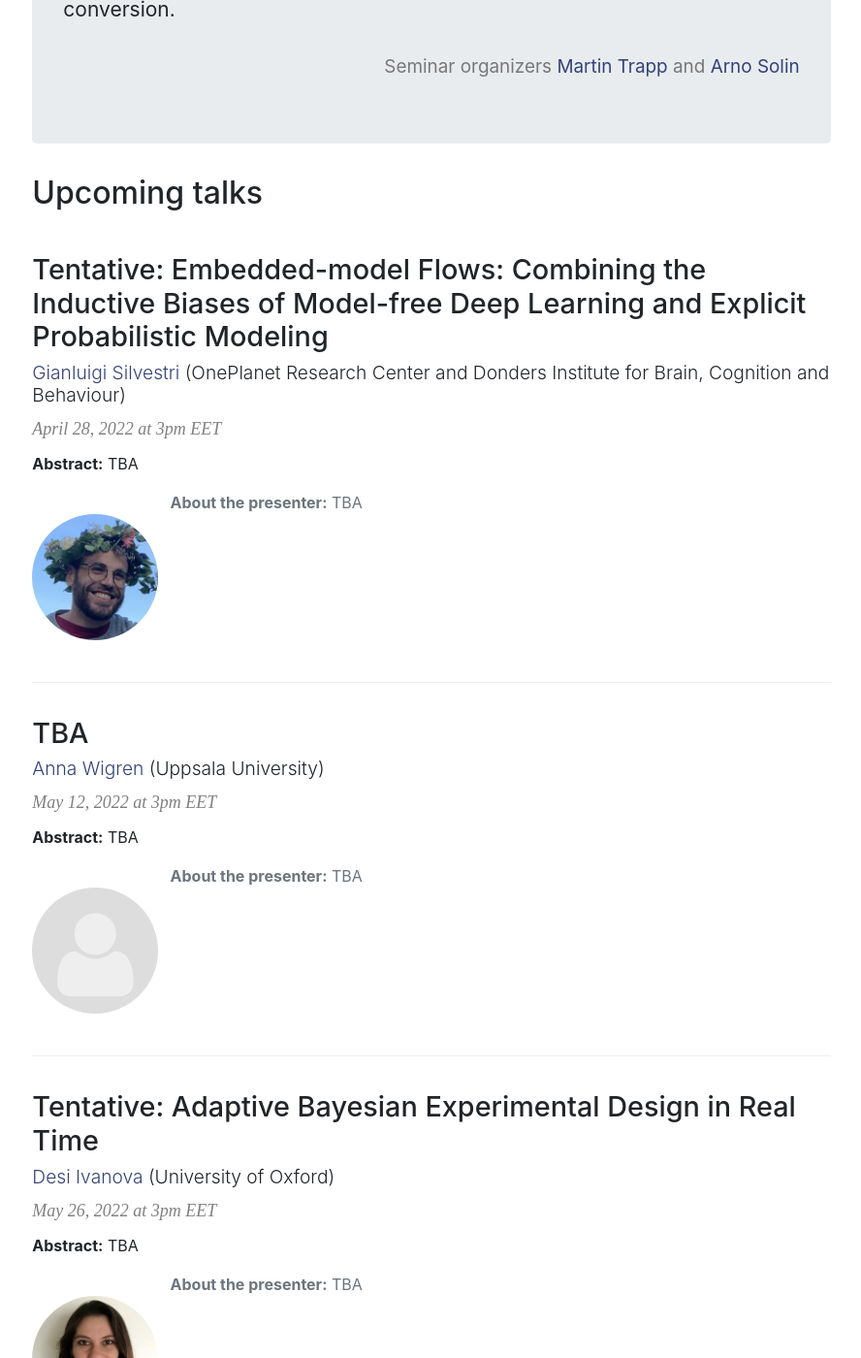
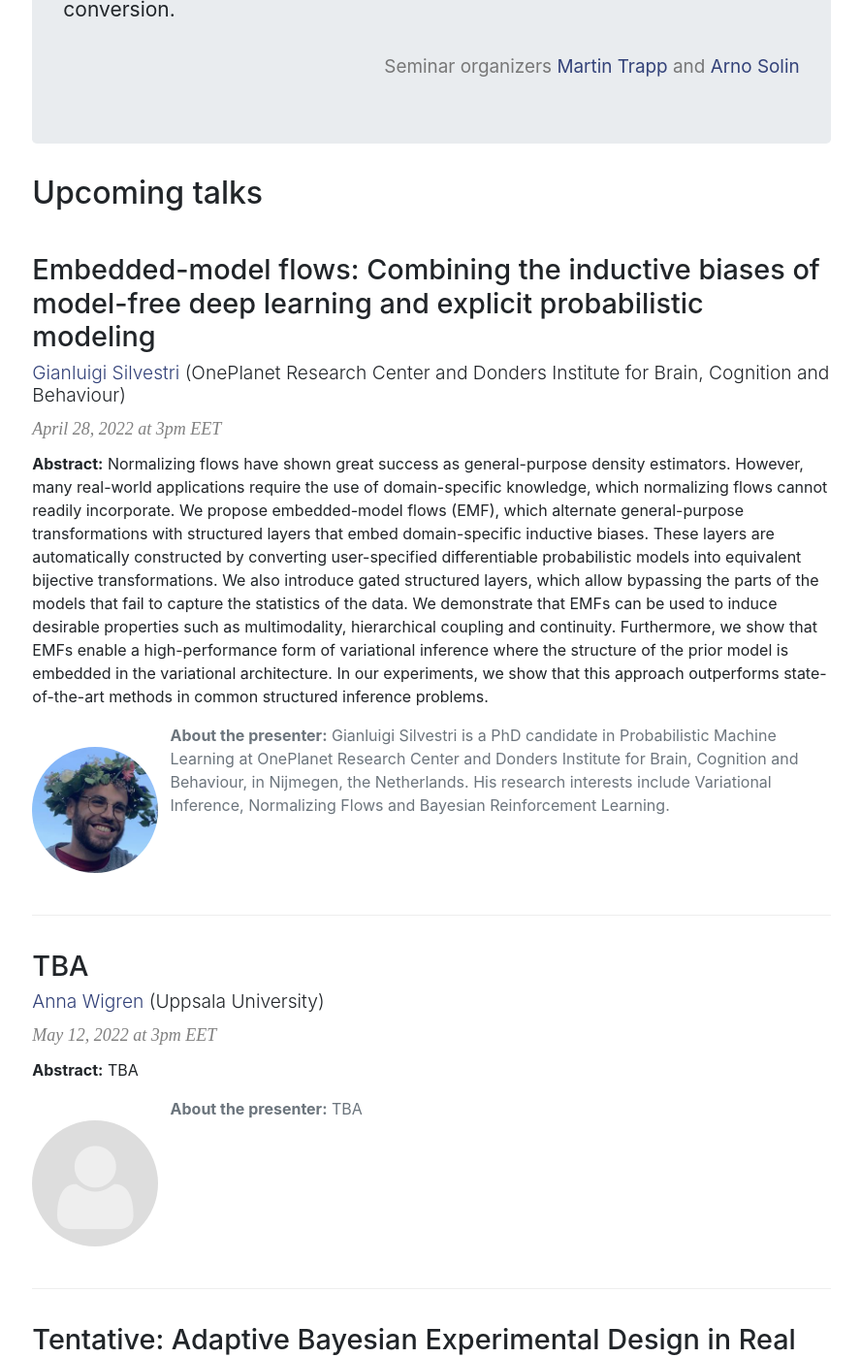
Before and after one commit to AaltoML/apml, a Jekyll site: the page built from index.html, in a window 1280 px wide and 1400 px high, scrolled down 915 px. Shown: the whole window at 97% size, without its empty margins (195-1083 px from the left). Built offline with Jekyll 4.4.1, drawn with Linux system fonts in a browser that asks for light colours.

Commit message:
Added abstract and bio of Gianluigi's talk

```diff
--- a/_data/talks.yml
+++ b/_data/talks.yml
@@ -107,12 +107,12 @@
   photo: "augustinus-kristia"
 
 - date: April 28, 2022 at 3pm EET
-  title: "Tentative: Embedded-model Flows: Combining the Inductive Biases of Model-free Deep Learning and Explicit Probabilistic Modeling"
+  title: "Embedded-model flows: Combining the inductive biases of model-free deep learning and explicit probabilistic modeling"
   presenter: "Gianluigi Silvestri"
   url: https://www.theunconsciousstatistician.com
   affiliation: "OnePlanet Research Center and Donders Institute for Brain, Cognition and Behaviour"
-  abstract: "TBA"
-  biography: "TBA"
+  abstract: "Normalizing flows have shown great success as general-purpose density estimators. However, many real-world applications require the use of domain-specific knowledge, which normalizing flows cannot readily incorporate. We propose embedded-model flows (EMF), which alternate general-purpose transformations with structured layers that embed domain-specific inductive biases. These layers are automatically constructed by converting user-specified differentiable probabilistic models into equivalent bijective transformations. We also introduce gated structured layers, which allow bypassing the parts of the models that fail to capture the statistics of the data. We demonstrate that EMFs can be used to induce desirable properties such as multimodality, hierarchical coupling and continuity. Furthermore, we show that EMFs enable a high-performance form of variational inference where the structure of the prior model is embedded in the variational architecture. In our experiments, we show that this approach outperforms state-of-the-art methods in common structured inference problems."
+  biography: "Gianluigi Silvestri is a PhD candidate in Probabilistic Machine Learning at OnePlanet Research Center and Donders Institute for Brain, Cognition and Behaviour, in Nijmegen, the Netherlands. His research interests include Variational Inference, Normalizing Flows and Bayesian Reinforcement Learning."
   photo: "Gianluigi-Silvestri"
 
 - date: May 12, 2022 at 3pm EET
```
